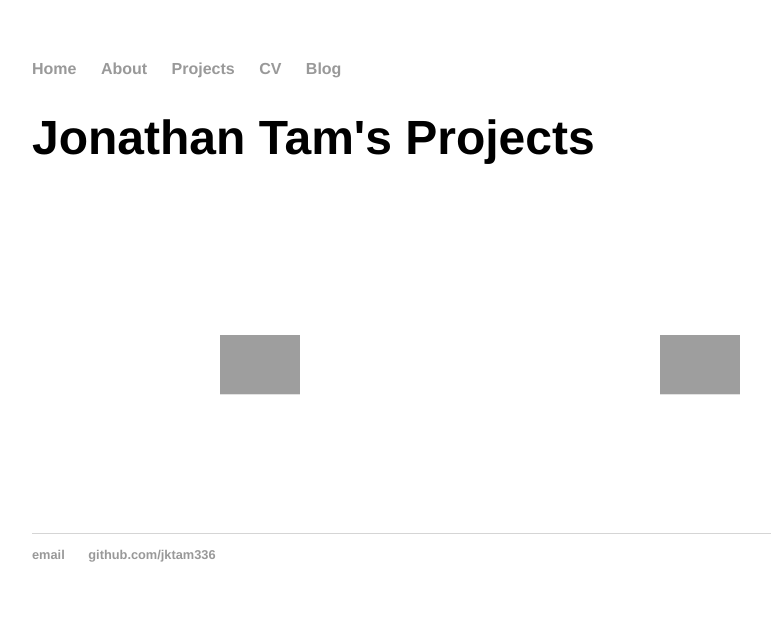
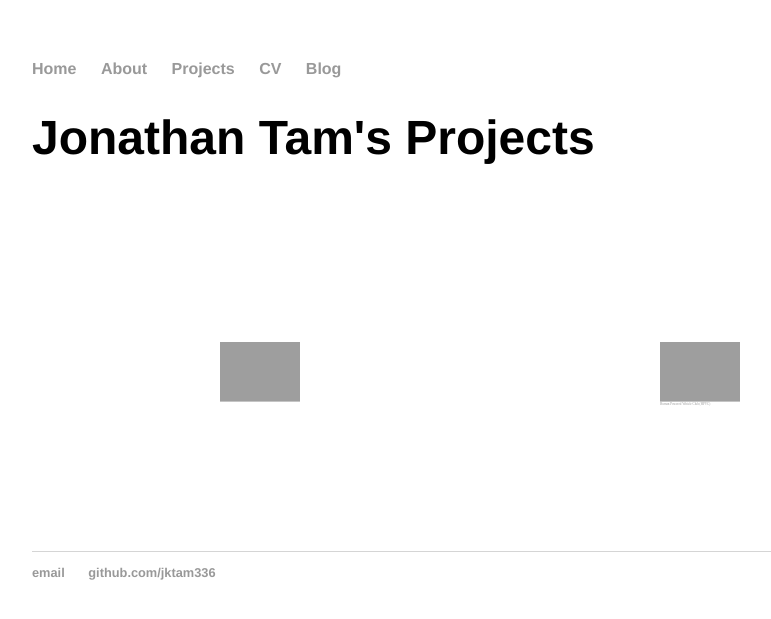
Before and after one commit to jktam336/jktam336.github.io, a Jekyll site: the page built from projects/index.html, in a window 1280 px wide. Shown: the top 619 px of the page, without its empty margins (160-931 px from the left). Built offline with Jekyll 4.4.1, drawn with Linux system fonts in a browser that asks for light colours; grey boxes are pictures that could not be loaded.

Commit message:
Testing figcaption with <a></a>

```diff
--- a/projects/index.html
+++ b/projects/index.html
@@ -12,6 +12,7 @@ title: Jonathan Tam's Projects
   <figure class="project-main-item">
     <a href="/projects/hpvc">
       <img src="/projects/hpvc/DSC_0883.JPG"/>
+      <figcaption>Human Powered Vehicle Club (HPVC)</figcaption>
     </a>
   </figure>
 </div>
```
